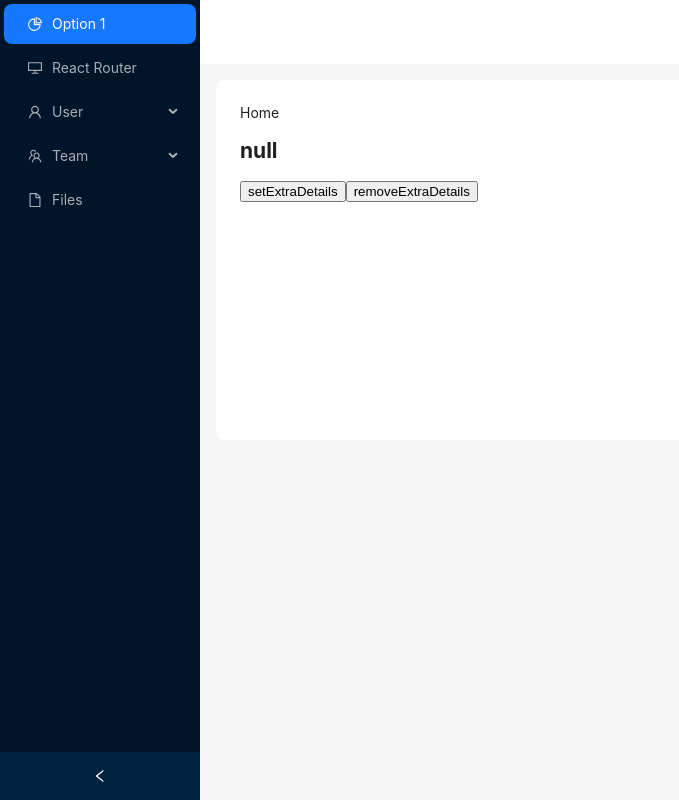
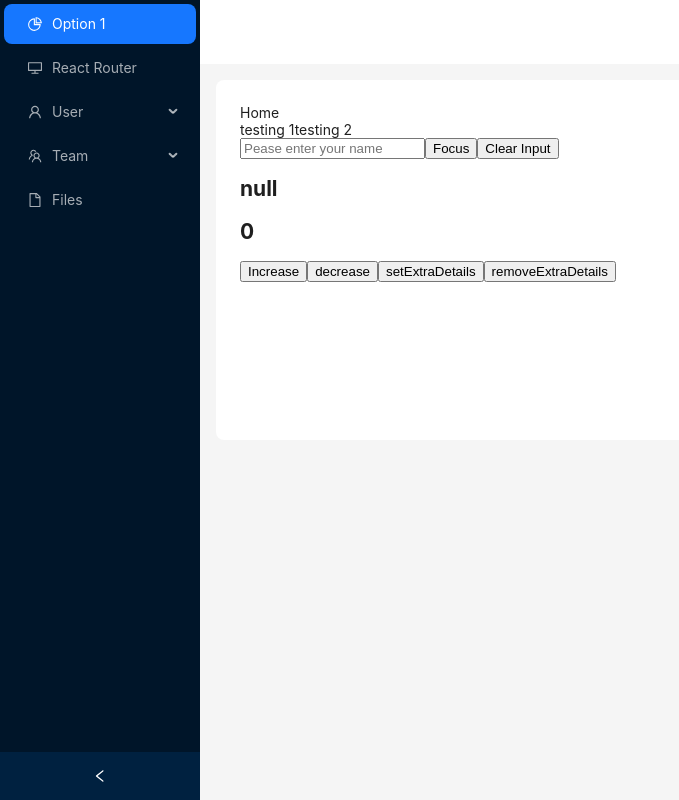
Before and after one commit to kamlesh70/React, a React (Vite) app: page / in a window 1280 px wide. Shown: the whole page, without its empty margins (0-679 px from the left). Built offline with nearby package versions, Linux system fonts and the light colour scheme; no server answers.

Commit message:
learn few new react hook

```diff
--- a/src/pages/home/Home.tsx
+++ b/src/pages/home/Home.tsx
@@ -1,15 +1,41 @@
-import { useEffect } from "react";
-import { useDispatch, useSelector } from "react-redux"
+import {
+  forwardRef,
+  useEffect,
+  useImperativeHandle,
+  useReducer,
+  useRef,
+} from "react";
+import { useDispatch, useSelector } from "react-redux";
 import { fetchUser, login } from "../../store/slices/userSlice";
 import {
   removeExtraDetails,
   setExtraDetails,
 } from "../../store/slices/authSlice";
+import { IncreaseReducerActionTypes } from "../../types";
+
+const reducerFunction = (state: any, action: any) => {
+  if (action?.type == IncreaseReducerActionTypes.INCREASE) {
+    return {
+      ...state,
+      count: action?.increaseBy
+        ? state.count + action.increaseBy
+        : state.count + 1,
+    };
+  } else if (action?.type == IncreaseReducerActionTypes.DECREASE) {
+    return {
+      ...state,
+      count: Math.max(state.count - 1, 0),
+    };
+  }
+};
 
 function Home() {
+  const [counter, dispatchCounter] = useReducer(reducerFunction, { count: 0 });
   const user = useSelector((state: any) => state.userList);
   const extraDetails = useSelector((state: any) => state.auth.extraDetails);
   const dispatch = useDispatch();
+  const inputRef = useRef<any>();
+
   console.log(user, extraDetails, "isLoggedIn");
   useEffect(() => {
     dispatch(login());
@@ -18,7 +44,38 @@ function Home() {
   return (
     <>
       <div>Home</div>
+      <div>
+        <text>testing 1</text>
+        <text>testing 2</text>
+      </div>
+      <InputComponent ref={inputRef} />
+      <button onClick={() => inputRef.current?.focus()}>Focus</button>
+      <button
+        onClick={() => {
+          inputRef.current && inputRef.current?.clear();
+        }}
+      >
+        Clear Input
+      </button>
       <h2>{JSON.stringify(extraDetails)}</h2>
+      <h2>{counter?.count}</h2>
+      <button
+        onClick={() =>
+          dispatchCounter({
+            type: IncreaseReducerActionTypes.INCREASE,
+            increaseBy: 5,
+          })
+        }
+      >
+        Increase
+      </button>
+      <button
+        onClick={() =>
+          dispatchCounter({ type: IncreaseReducerActionTypes.DECREASE })
+        }
+      >
+        decrease
+      </button>
       <button onClick={() => dispatch(setExtraDetails())}>
         setExtraDetails
       </button>
@@ -29,4 +86,22 @@ function Home() {
   );
 }
 
-export default Home
+const InputComponentForwordRef = forwardRef((_: any, ref: any) => {
+  return <input placeholder="Please enter your name" ref={ref} />;
+});
+
+const InputComponent = ({ ref }: any) => {
+  const inputRef = useRef<any>();
+  useImperativeHandle(ref, () => ({
+    focus: () => {
+      inputRef.current.focus();
+    },
+    clear: () => {
+      inputRef.current.value = "";
+    },
+  }));
+
+  return <input ref={inputRef} placeholder="Pease enter your name" />;
+};
+
+export default Home;
--- /dev/null
+++ b/src/types.tsx
@@ -0,0 +1,4 @@
+export enum IncreaseReducerActionTypes  {
+  INCREASE = 'INCREASE',
+  DECREASE = 'DECREASE',
+}
```
